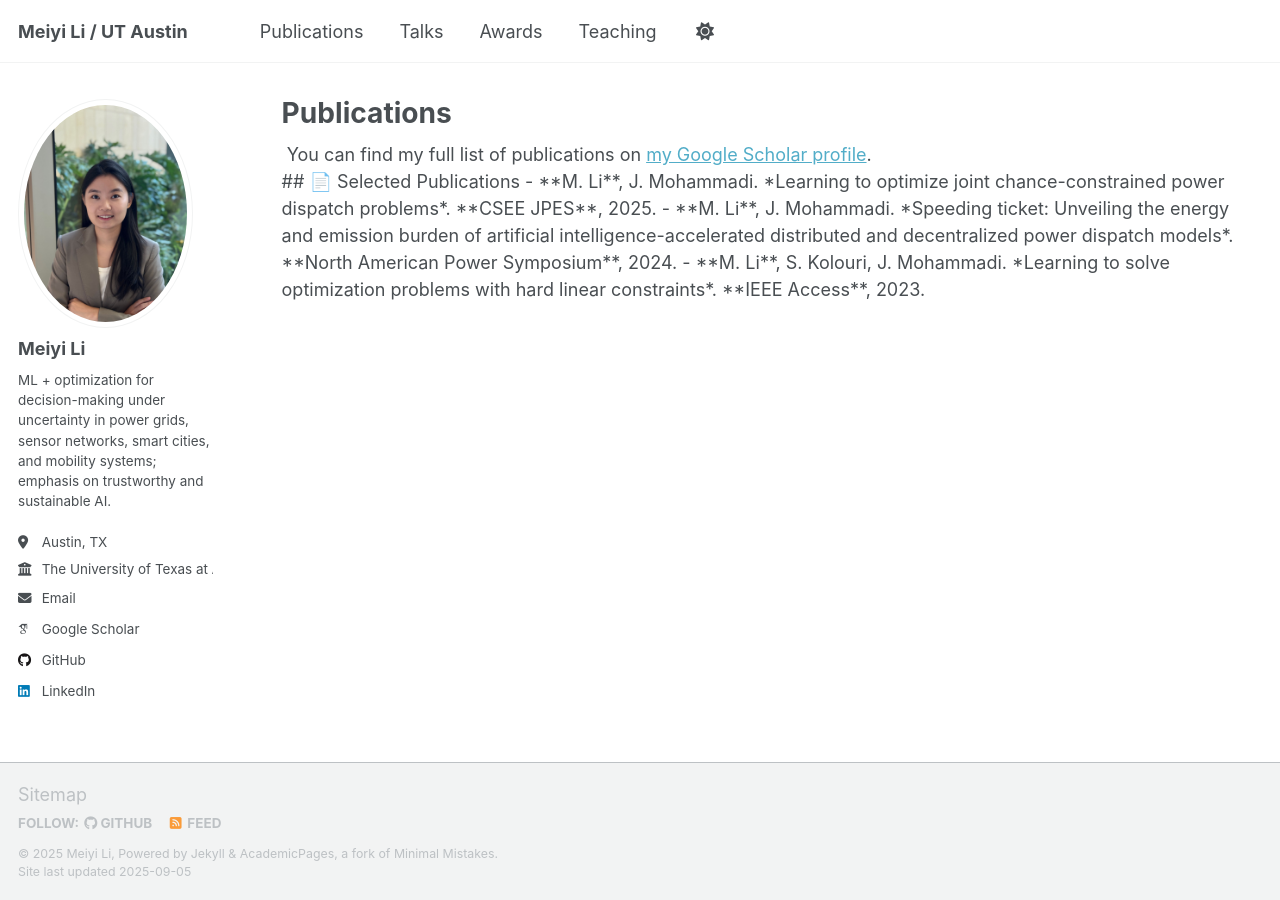
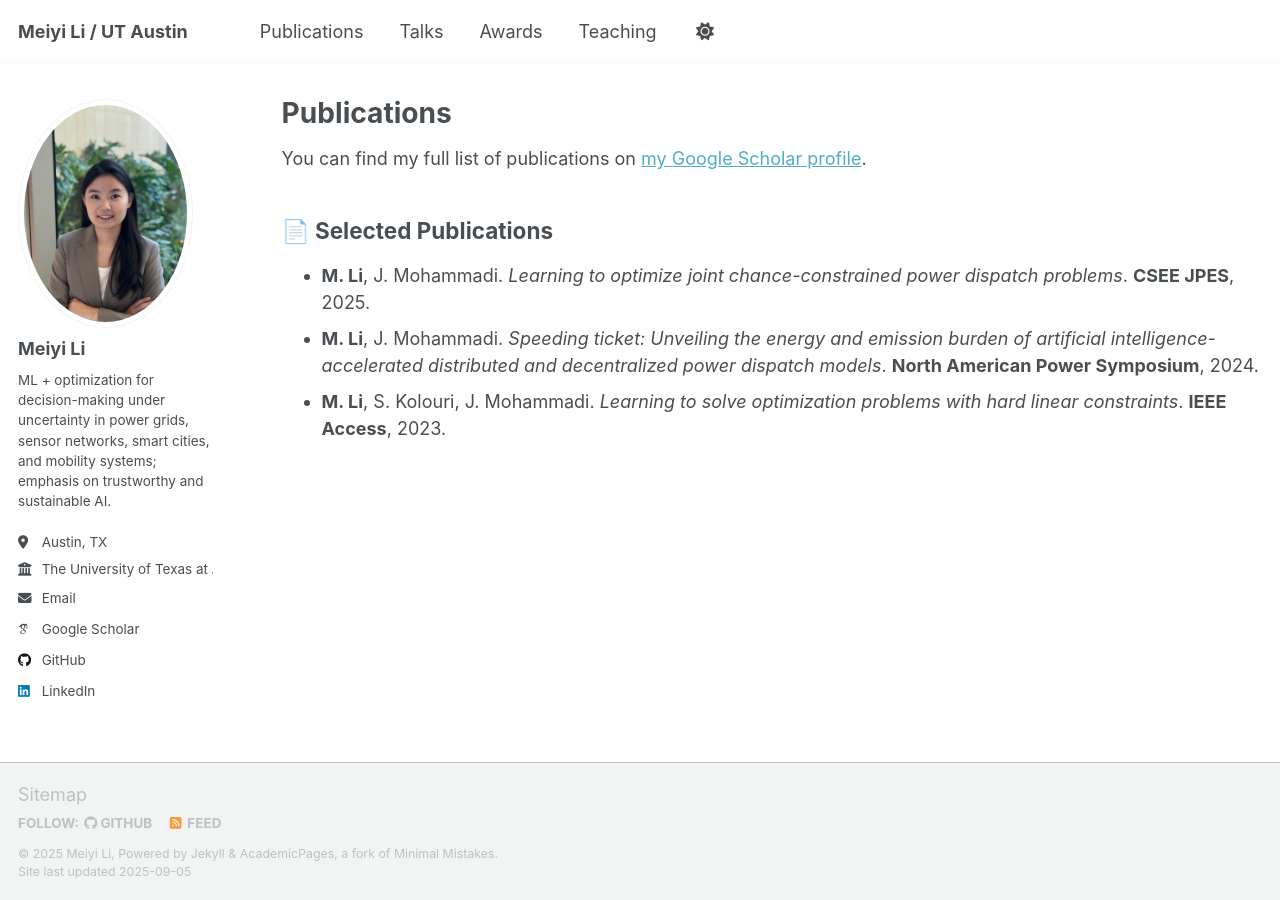
Before and after one commit to meiyilutaustin/meiyilutaustin.github.io, a Jekyll site: the page built from _pages/publications.md, in a window 1280 px wide. Built offline with Jekyll 4.4.1, drawn with Linux system fonts in a browser that asks for light colours; some web fonts are replaced; a script that is not in the unit is left out.

Commit message:
Update and rename publications.html to publications.md

```diff
--- a/_pages/publications.html
+++ b/_pages/publications.md
@@ -6,10 +6,8 @@ author_profile: true
 ---
 
 {% if site.author.googlescholar %}
-  <div class="wordwrap">
-    You can find my full list of publications on
-    <a href="{{ site.author.googlescholar }}">my Google Scholar profile</a>.
-  </div>
+You can find my full list of publications on
+[my Google Scholar profile]({{ site.author.googlescholar }}).
 {% endif %}
 
 ## 📄 Selected Publications
```
